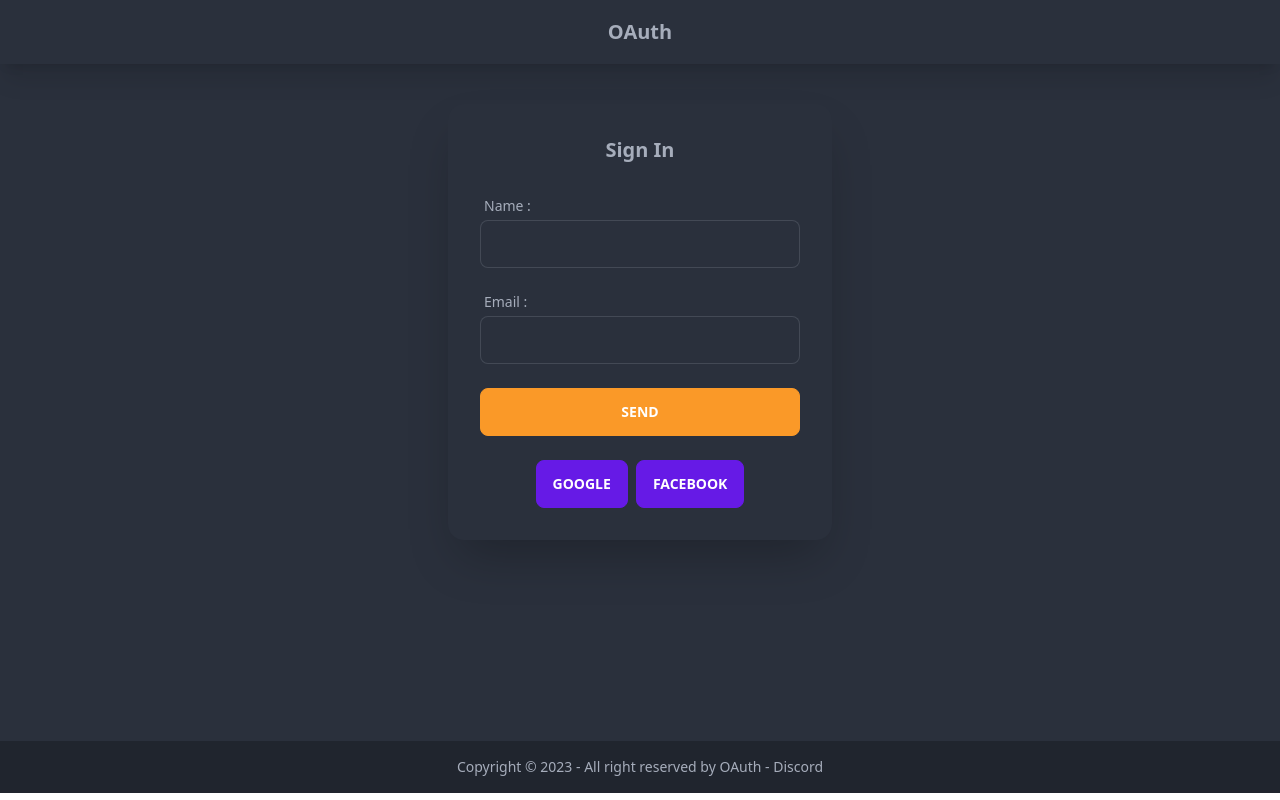
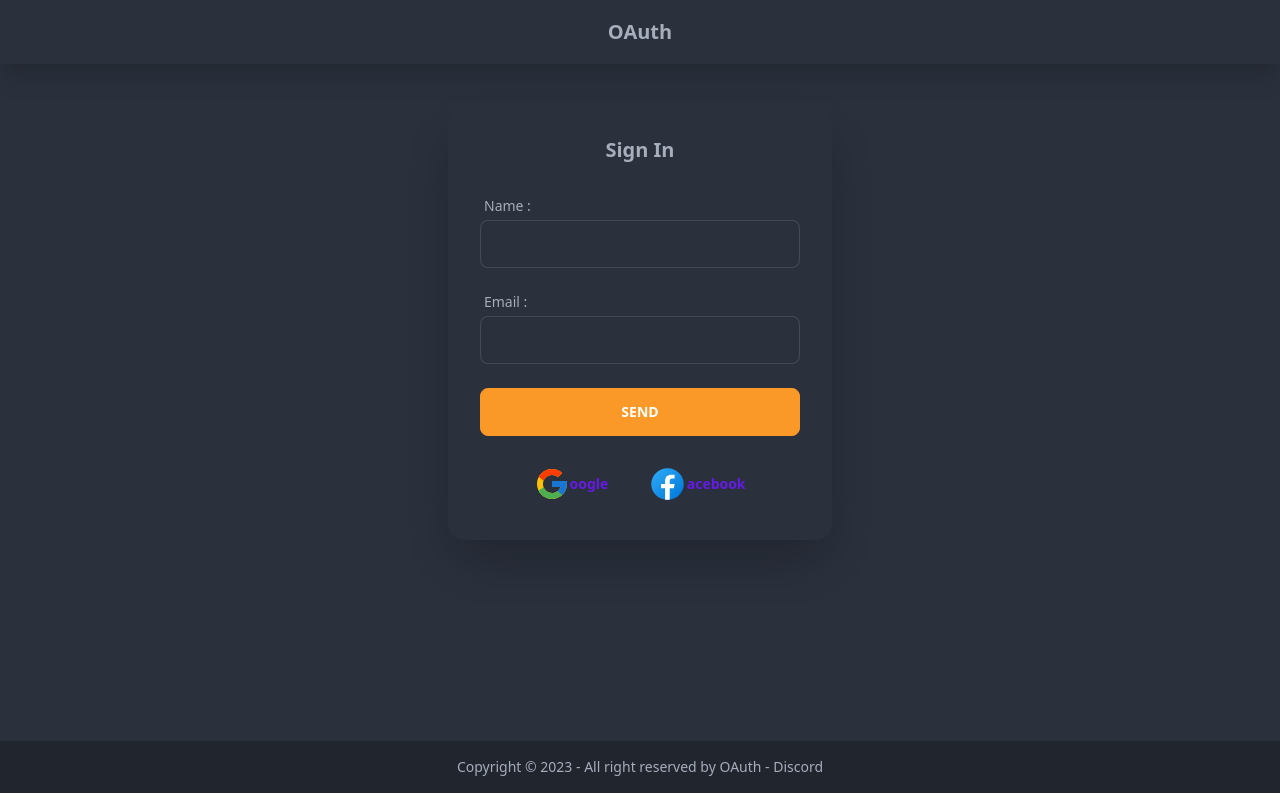
Before and after one commit to brunorafaeI/oauth2, a React (Vite) app in the folder frontend/: page / in a window 1280 px wide. Built offline with nearby package versions, Linux system fonts and the light colour scheme; no server answers.

Commit message:
feat: add icon to button google and facebook

```diff
--- a/frontend/src/components/login/facebook.tsx
+++ b/frontend/src/components/login/facebook.tsx
@@ -1,5 +1,6 @@
 import { useState } from "react"
 
+import IconFacebook from '../../../public/icons/facebook.svg'
 import { useAuth } from "../../hooks/auth"
 
 export function SignInFacebook() {
@@ -8,13 +9,13 @@ export function SignInFacebook() {
 
   return (
     <>
-      <button className={`btn btn-primary ${(isLoading && isClicked ? " loading" : "")}`}
+      <button className={`btn btn-primary btn-outline border-0 lowercase ${(isLoading && isClicked ? " loading" : "")}`}
         onClick={() => {
           alert("Facebook login")
           setIsClicked(true)
         }}
       >
-        Facebook
+      <img src={IconFacebook} alt="Icon Facebook" className="h-[2.4rem]" />acebook
       </button>
     </>
   )
--- a/frontend/src/components/login/google.tsx
+++ b/frontend/src/components/login/google.tsx
@@ -2,6 +2,7 @@ import { useState } from "react"
 
 import { useGoogleLogin } from "@react-oauth/google"
 import { useAuth } from "../../hooks/auth"
+import IconGoogle from '../../../public/icons/google.svg'
 
 export function SignInGoogle() {
   const [isClicked, setIsClicked] = useState(false)
@@ -21,13 +22,13 @@ export function SignInGoogle() {
 
   return (
     <>
-      <button className={`btn btn-primary ${(isLoading && isClicked ? " loading" : "")}`}
+      <button className={`btn btn-primary btn-outline border-0 lowercase ${(isLoading && isClicked ? " loading" : "")}`}
         onClick={() => {
           SignInWithGoogle()
           setIsClicked(true)
         }}
       >
-        Google
+        <img src={IconGoogle} alt="Icon Google" className="h-[2.2rem]" />oogle
       </button>
     </>
   )
```
Also changed, not shown: frontend/public/icons/facebook.svg (added), frontend/public/icons/google.svg (added), frontend/src/components/login/signin.tsx (line endings or trailing spaces).
